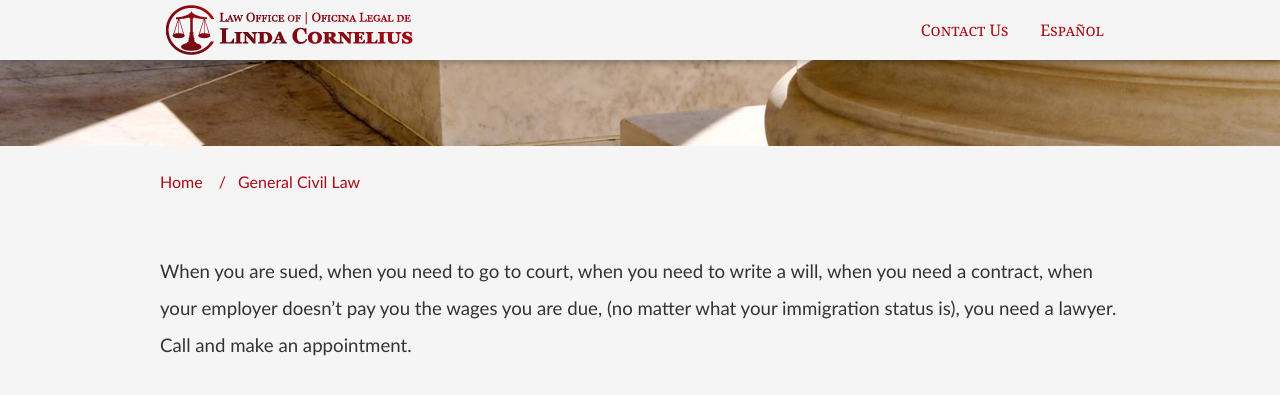
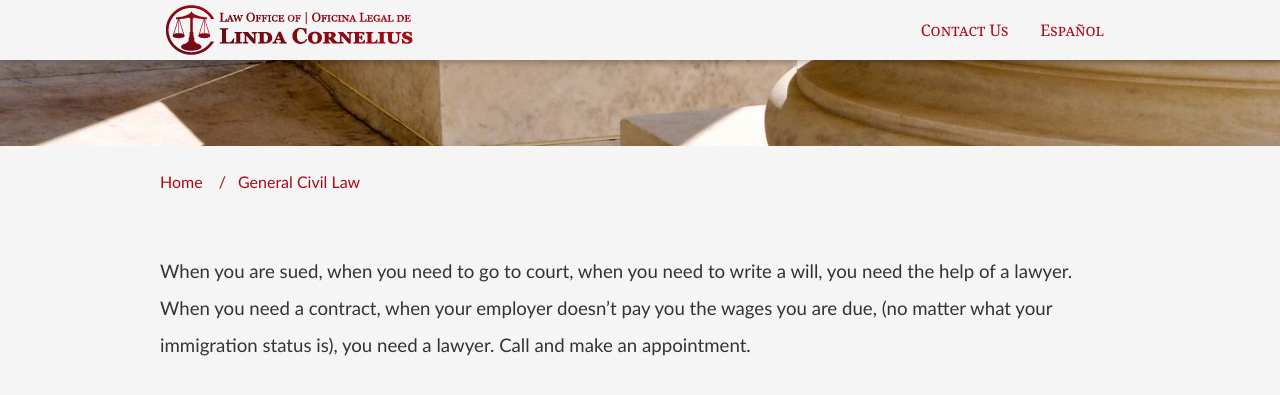
Before and after one commit to edamtoft/cornelius.legal.site, a Jekyll site: the page built from _practice/general.markdown, in a window 1280 px wide and 900 px high, scrolled down 434 px, cut to the strip 0-407 px from the top of the window. Shown: the top 395 px of the strip. Built offline with Jekyll 4.4.1, drawn with Linux system fonts in a browser that asks for light colours; nearby versions of some CDN libraries.

Commit message:
Updated '_practice/general.markdown' via CloudCannon

```diff
--- a/_practice/general.markdown
+++ b/_practice/general.markdown
@@ -7,9 +7,10 @@ description_text: |-
   When you have a legal problem, call and make an appointment and get the advice of a lawyer.
 language: english
 icon: bank
-banner_image: "/assets/columns.jpg"
+banner_image: /assets/columns.jpg
 sitemap: true
 order: 2
 ---
 
-When you are sued, when you need to go to court, when you need to write a will, when you need a contract, when your employer doesn’t pay you the wages you are due, (no matter what your immigration status is), you need a lawyer. Call and make an appointment.
+
+When you are sued, when you need to go to court, when you need to write a will, you need the help of a lawyer. When you need a contract, when your employer doesn’t pay you the wages you are due, (no matter what your immigration status is), you need a lawyer. Call and make an appointment.
```
